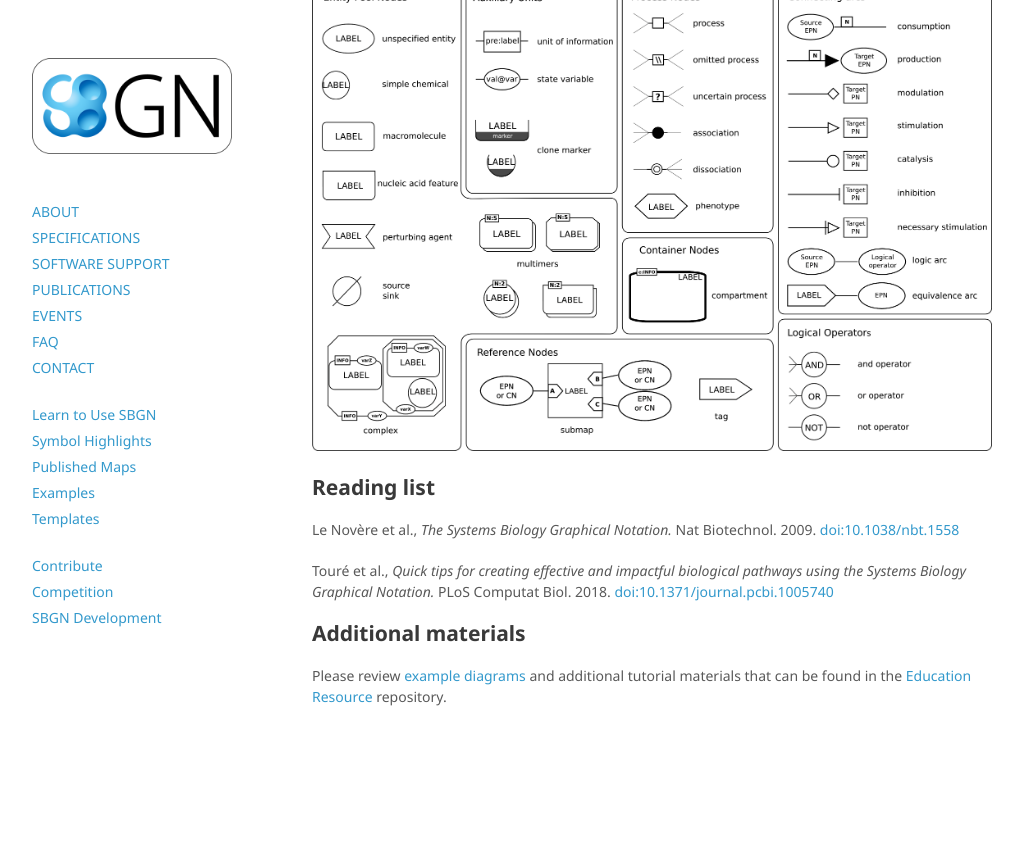
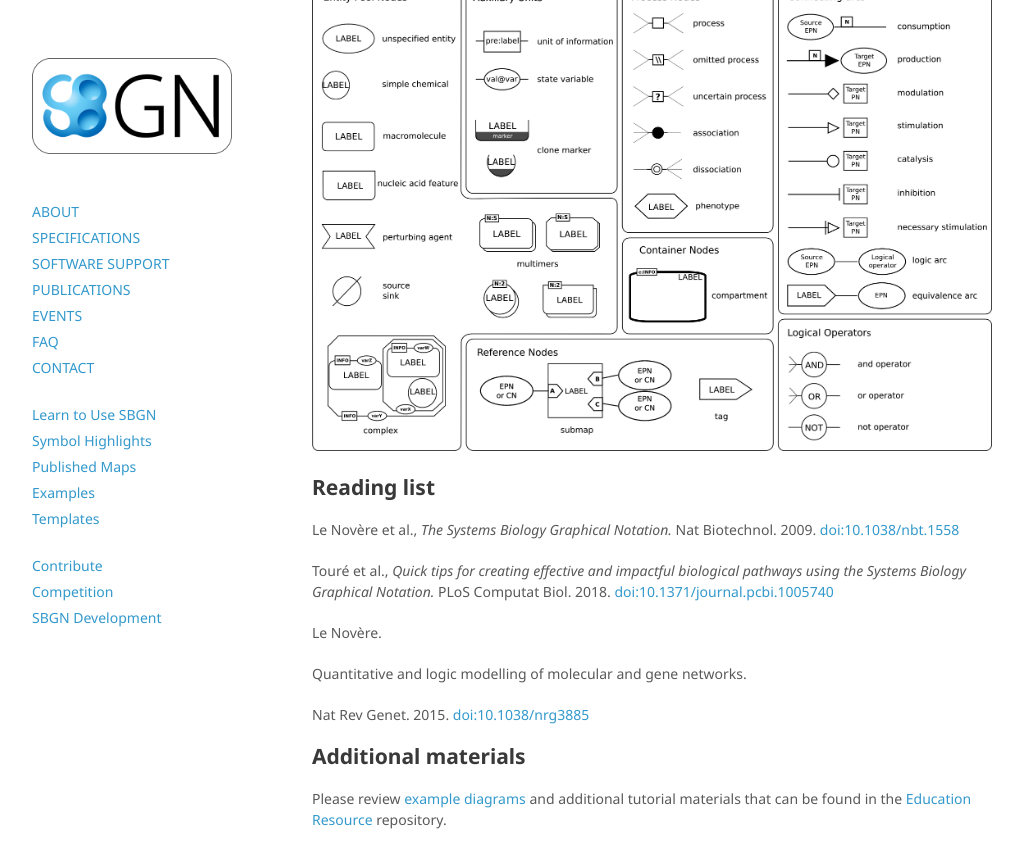
Before and after one commit to sbgn/sbgn, a Jekyll site: the page built from docs/learning_sbgn.md, in a window 1280 px wide and 900 px high, scrolled down 2559 px. Shown: the top 868 px of the window, without its empty margins (128-1151 px from the left). Built offline with Jekyll 4.4.1, drawn with Linux system fonts in a browser that asks for light colours; nearby versions of some CDN libraries; before the commit the page ends 3336 px from its top, so only the background shows below that.

Commit message:
Update learning_sbgn.md

```diff
--- a/docs/learning_sbgn.md
+++ b/docs/learning_sbgn.md
@@ -84,6 +84,8 @@ image | Translation
 
 <p>Touré et al., <i>Quick tips for creating effective and impactful biological pathways using the Systems Biology Graphical Notation.</i> PLoS Computat Biol. 2018. <a href="https://dx.doi.org/10.1371/journal.pcbi.1005740">doi:10.1371/journal.pcbi.1005740</a></p>
 
+<p>Le Novère. <p>Quantitative and logic modelling of molecular and gene networks.</p> Nat Rev Genet. 2015. <a href="https://dx.doi.org/10.1038/nrg3885">doi:10.1038/nrg3885</a></p>
+
 ## Additional materials
 
 <p>Please review <a href="/examples">example diagrams</a> and additional tutorial materials that can be found in the <a href="https://github.com/sbgn/educational-resources">Education Resource</a> repository.</p>
```
